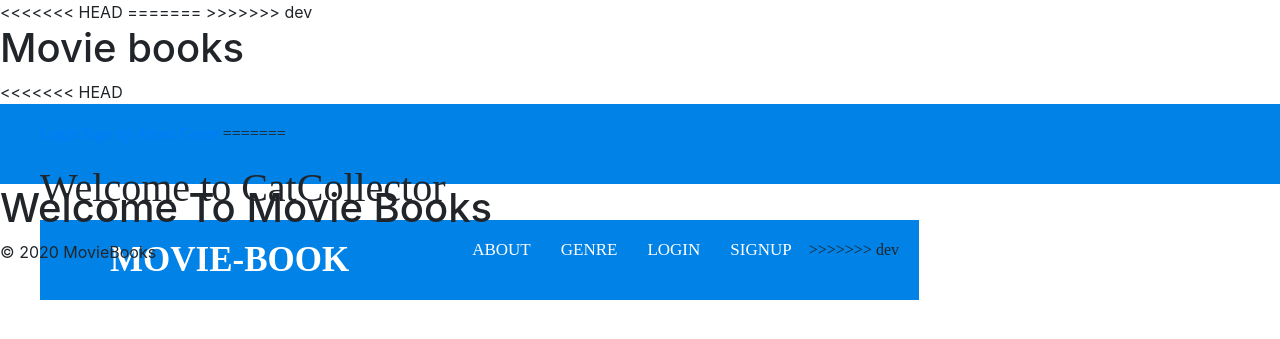
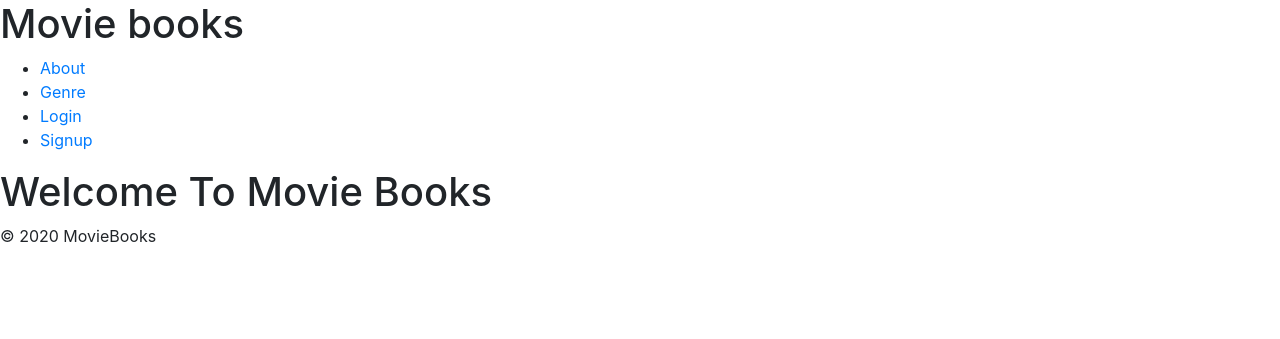
Before and after one commit to Geddydukes/Movie-book, a Django app: page / in a window 1280 px wide. Shown: the top 339 px of the page. Run offline with Django 3.2, Linux system fonts and the light colour scheme; some libraries are stand-ins or nearby versions.

Commit message:
worked on css

```diff
--- a/main_app/static/css/style.css
+++ b/main_app/static/css/style.css
@@ -1,15 +1,17 @@
-<<<<<<< HEAD
 nav{
     display: flex;
-    flex-direction: column;
+    flex-direction: row;
 
 }
 
 .movie{
    display: flex;
+   justify-content: space-evenly;
 }
 
 .profile-info{
+
+    border: 2px solid #919194;
     display: flex;
     justify-content: space-evenly;
     margin-bottom: 150px;
@@ -21,49 +23,6 @@ nav{
     flex-direction: column;
 }
 
-=======
-body{
-  padding: 0;
-  margin: 0;
-  box-sizing: border-box;
-
-  list-style: none;
-
+.profile button{
+    justify-content: center;
 }
-nav{
-  font-family: montserrat;
-  background: #0082e6;
-  height: 80px;
-  width: 100%;
-}
-label.logo{
-  color: white;
-  font-size: 35px;
-  line-height: 80px;
-  padding: 0 70px;
-  font-weight: bold;
-}
-
-nav ul {
-  float: right;
-  margin-right: 20px;
-
-}
-nav ul li{
-  display: inline-block;
-  line-height: 60px;
-  /* margin: 0 30px; */
-}
-nav ul li a {
-  color: white;
-  font-size: 17px;
-  text-transform: uppercase;
-  text-decoration: none;
-  padding: 7px 13px;
-  border-radius: 3px;
-}
- a:hover{
-  background: #1b9bff;
-  transition: .5s;
-}
->>>>>>> dev
--- a/main_app/templates/base.html
+++ b/main_app/templates/base.html
@@ -7,12 +7,8 @@
                 <meta http-equiv="X-UA-Compatible" content="ie=edge">
                 {% comment %} bootstrap csss {% endcomment %}
                 <link rel="stylesheet" href="https://stackpath.bootstrapcdn.com/bootstrap/4.5.0/css/bootstrap.min.css" integrity="sha384-9aIt2nRpC12Uk9gS9baDl411NQApFmC26EwAOH8WgZl5MYYxFfc+NcPb1dKGj7Sk" crossorigin="anonymous">
-<<<<<<< HEAD
-                 <link rel="stylesheet" href="{% static 'css/style.css' %}">
-=======
                 <link rel="stylesheet" href="{% static 'css/style.css' %}">
 
->>>>>>> dev
                 <title>Movie Book</title>
             </head>
             <body>
--- a/main_app/templates/nav.html
+++ b/main_app/templates/nav.html
@@ -1,16 +1,6 @@
-
-<<<<<<< HEAD
-<nav class = 'nav'>
-    <ul>
-        <a href ='#'><li>Login</li></a>
-        <a href ='#'><li>Sign up</li></a>
-        <a href ='#'><li>About</li></a>
-        <a href ='#'><li>Genre</li></a>
-=======
-  <h1>Welcome to CatCollector</h1>
 
   <nav>
-    <label class="logo">MOVIE-BOOK</label>
+
     <ul>
       <li><a href="#">About</a></li>
       <li><a href="#">Genre</a></li>
@@ -18,6 +8,5 @@
       <li><a href="#">Signup</a></li>
 
 
->>>>>>> dev
     </ul>
   </nav>
```
Also changed, not shown: main_app/templates/profile/index.html (+7 -0 lines).
